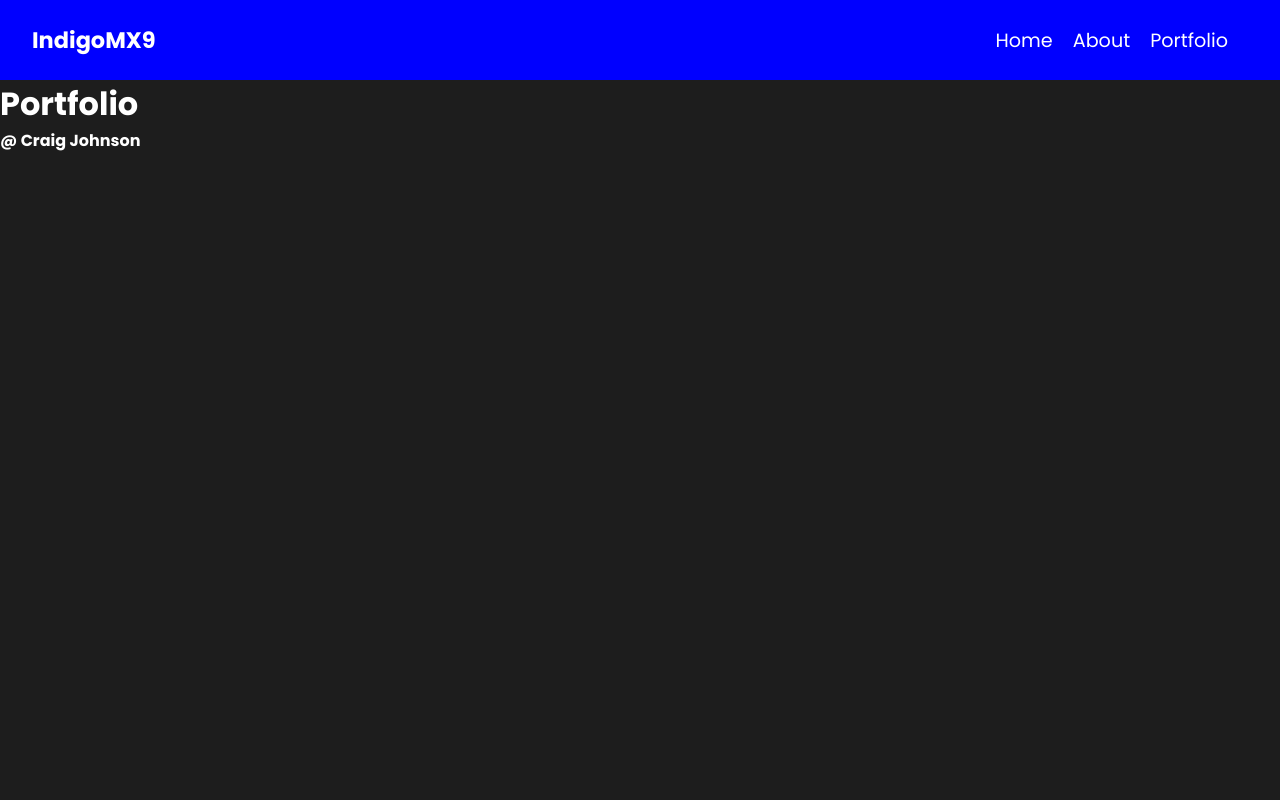
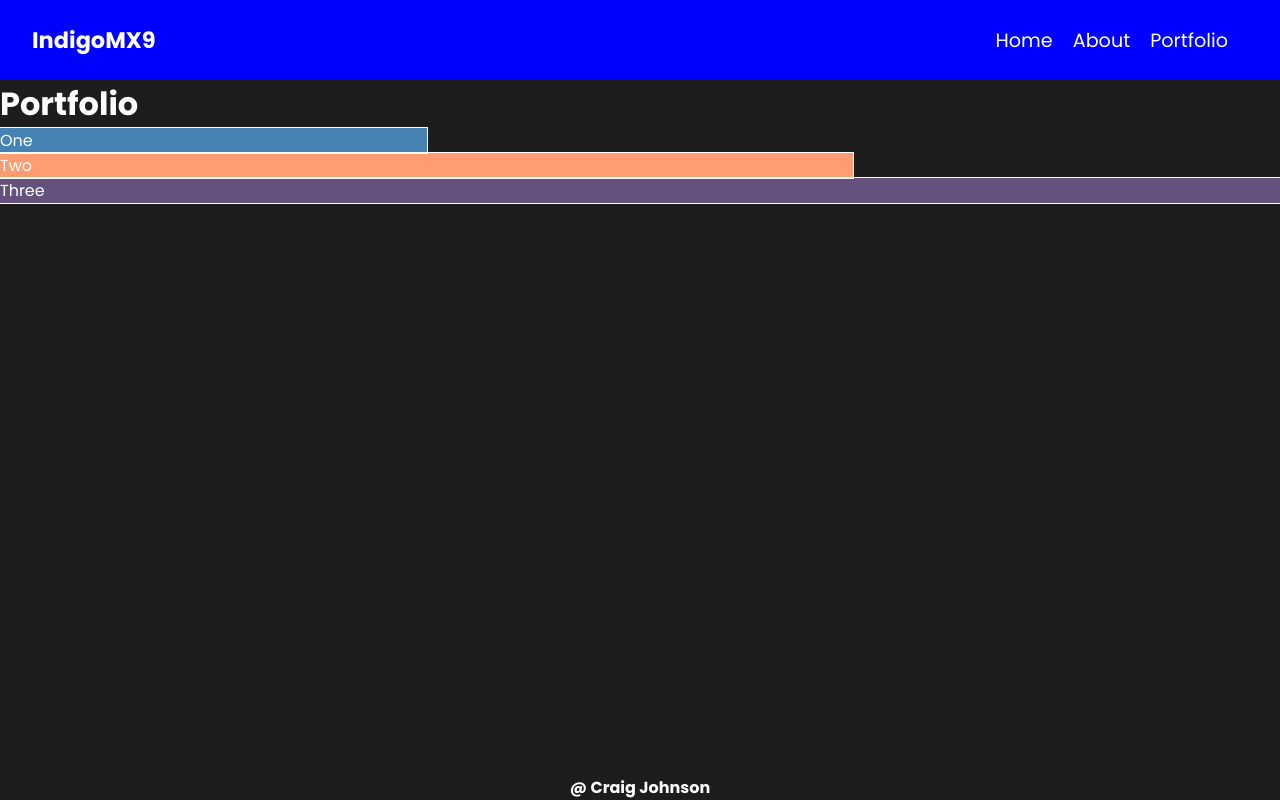
Before and after one commit to craigdev937/port3, a React app: page /portfolio in a window 1280 px wide. Built offline with nearby package versions, Linux system fonts and the light colour scheme; the HTML template or start-up script is replaced by a standard one.

Commit message:
Update the Footer component.

```diff
--- a/src/app/App.css
+++ b/src/app/App.css
@@ -3,8 +3,9 @@
 :root {
     --dark: #1d1d1d;
     --light: #fff;
-    --primary: #a2a2f6;
-    --bg: #f4f4ff;
+    --orange: #ff9c71;
+    --purple: #64517c;
+    --blue: #4682b4;
 }
 
 * {
--- a/src/app/App.tsx
+++ b/src/app/App.tsx
@@ -1,13 +1,10 @@
-import React from "react";
 import "./App.css";
 import { Page } from "../routes/Page";
-import { Footer } from "../components/Footer";
 
 export const App = (): JSX.Element => {
     return (
-        <React.Fragment>
+        <main className="page-container">
             <Page />
-            <Footer />
-        </React.Fragment>
+        </main>
     );
 };
--- /dev/null
+++ b/src/components/Footer.css
@@ -0,0 +1,10 @@
+footer {
+    position: fixed;
+    left: 0;
+    bottom: 0;
+    right: 0;
+}
+
+h4 {
+    text-align: center;
+}
--- a/src/components/Footer.tsx
+++ b/src/components/Footer.tsx
@@ -1,9 +1,12 @@
 import React from "react"
+import "./Footer.css";
 
 export const Footer = (): JSX.Element => {
     return (
         <React.Fragment>
-            <h4>@ Craig Johnson</h4>
+            <footer>
+                <h4>@ Craig Johnson</h4>
+            </footer>
         </React.Fragment>
     );
 };
--- a/src/components/Portfolio.css
+++ b/src/components/Portfolio.css
@@ -0,0 +1,21 @@
+.container > aside {
+    outline: 1px solid #fff;
+}
+
+.box-1 {
+    width: calc(100vw / 3); /* calculates 100% of the views */
+    color: var(--light);   /* width and divdes it by 3 */
+    background: var(--blue);
+}
+
+.box-2 {
+    width: calc(100vw * (2/3));  /* Two thirds of the entire view */
+    color: var(--light);
+    background: var(--orange);
+}
+
+.box-3 {
+    width: 100vw; /* The full view */
+    color: var(--light);
+    background: var(--purple);
+}
--- a/src/components/Portfolio.tsx
+++ b/src/components/Portfolio.tsx
@@ -6,7 +6,9 @@ export const Portfolio = (): JSX.Element => {
         <React.Fragment>
             <h1>Portfolio</h1>
             <main className="container">
-
+                <aside className="box-1">One</aside>
+                <aside className="box-2">Two</aside>
+                <aside className="box-3">Three</aside>
             </main>
         </React.Fragment>
     );
--- a/src/routes/Page.tsx
+++ b/src/routes/Page.tsx
@@ -1,6 +1,7 @@
 import React from "react";
 import { BrowserRouter, Routes, Route } from "react-router-dom";
 import { Navbar } from "./Navbar";
+import { Footer } from "../components/Footer";
 import { Home } from "../components/Home";
 import { About } from "../components/About";
 import { Portfolio } from "../components/Portfolio";
@@ -14,6 +15,7 @@ export const Page = (): JSX.Element => (
                 <Route path="/about" element={<About />} />
                 <Route path="/portfolio" element={<Portfolio />} />
             </Routes>
+            <Footer />
         </React.Fragment>
     </BrowserRouter>
 );
```
Also changed, not shown: src/routes/Navbar.tsx (+6 -2 lines).
